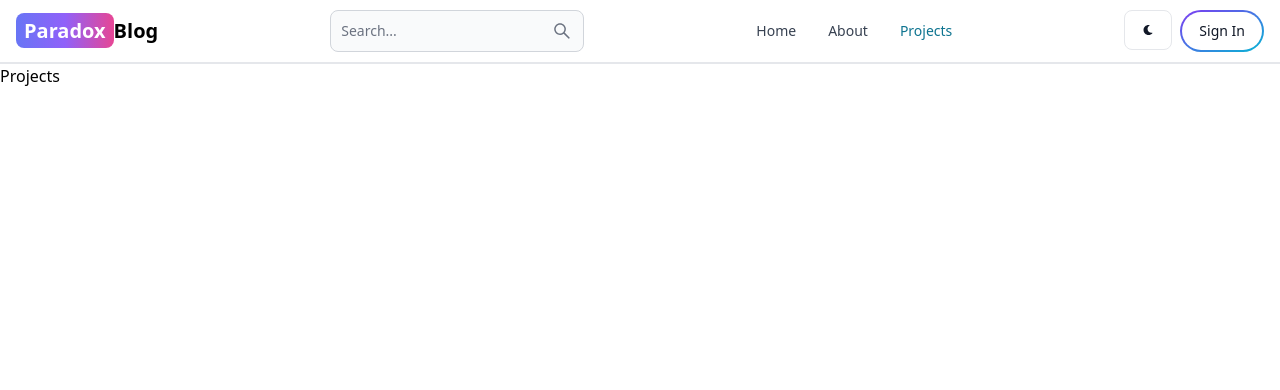
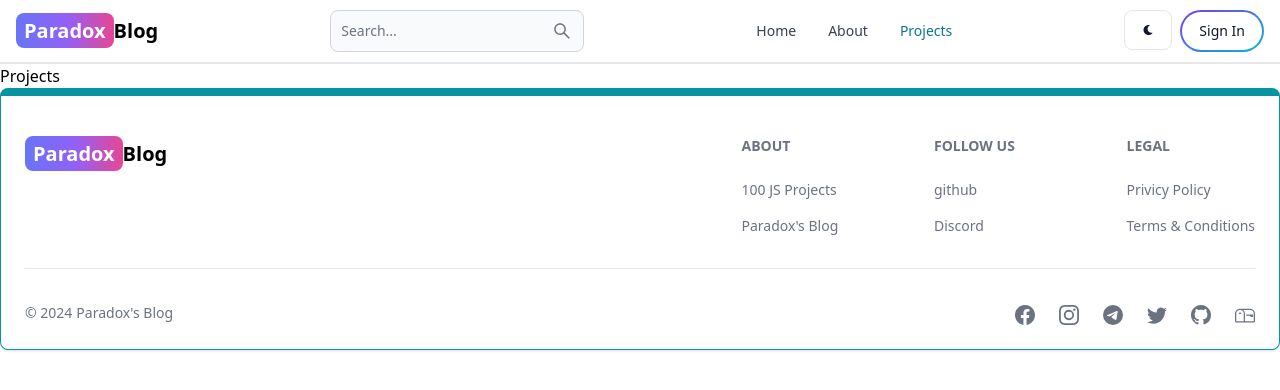
Before and after one commit to Paradox2024-github/MERN-blog-website, a React (Vite) app in the folder client/: page /projects in a window 1280 px wide. Shown: the top 390 px of the page. Built offline with nearby package versions, Linux system fonts and the light colour scheme.

Commit message:
create and footer component

```diff
--- a/client/src/App.jsx
+++ b/client/src/App.jsx
@@ -7,6 +7,7 @@
 import Dashboard from './pages/Dashboard'
 import Projects from './pages/Projects'
 import Header from './components/Header'
+import Footer from './components/Footer'
 
 
 export default function App() {
@@ -22,6 +23,7 @@
         <Route path='/projects' element={<Projects />} />
 
       </Routes>
+      <Footer />
 
     </BrowserRouter>
   )
--- /dev/null
+++ b/client/src/components/Footer.jsx
@@ -0,0 +1,93 @@
+import React from 'react'
+import { Footer } from 'flowbite-react'
+import { Link } from 'react-router-dom'
+import {BsFacebook, BsInstagram, BsTwitter, BsGithub, BsTelegram, BsMailbox } from 'react-icons/bs'
+export default function FooterCom() {
+  return (
+  <Footer container className = 'border border-t-8 border-teal-500'>
+    <div className='w-full max-w-7xl mx-auto'>
+        <div className='grid w-full justify-between sm:flex md:grid-cols-1'>
+            <div className='mt-5'>
+                <Link
+                    to="/"
+                    className="self-center whitespace-nowrap text-sm sm:text-xl font-semibold dark:text-white"
+                >
+                    <span className="px-2 py-1 bg-gradient-to-r from-indigo-500 via-purple-500 to-pink-500 rounded-lg text-white">
+                    Paradox
+                    </span>
+                    Blog
+                </Link>
+            </div>
+            <div className='grid grid-cols-2 gap-8 sm: mt-4 sm:grid-cols-3 sm:gap-16'>
+                <div>
+                    <Footer.Title title='About' />
+                    <Footer.LinkGroup col>
+                        <Footer.Link
+                            href='https:/www.100jsprojects.com'
+                            target='_blank'
+                            rel='noopener noreferrer'
+                        >
+                            100 JS Projects
+                        </Footer.Link>
+                        <Footer.Link
+                            href='/about'
+                            target='_blank'
+                            rel='noopener noreferrer'
+                        >
+                            Paradox's Blog
+                        </Footer.Link>
+                    </Footer.LinkGroup>
+                </div>
+                <div>
+                    <Footer.Title title='Follow us' />
+                    <Footer.LinkGroup col>
+                        <Footer.Link
+                            href='https://github.com/Paradox2024-github'
+                            target='_blank'
+                            rel='noopener noreferrer'
+                        >
+                            github
+                        </Footer.Link>
+                        <Footer.Link
+                            href='#'
+
+                        >
+                            Discord
+                        </Footer.Link>
+                    </Footer.LinkGroup>
+                </div>
+                <div>
+                    <Footer.Title title='LEGAL' />
+                    <Footer.LinkGroup col>
+                        <Footer.Link
+                            href='#'
+
+                        >
+                            Privicy Policy
+                        </Footer.Link>
+                        <Footer.Link
+                            href='#'
+
+                        >
+                            Terms & Conditions
+                        </Footer.Link>
+                    </Footer.LinkGroup>
+                </div>
+            </div>
+        </div>
+        <Footer.Divider />
+        <div className='w-full sm:flex sm:items-center sm:justify-between'>
+            <Footer.Copyright href='#' by = "Paradox's Blog" year={new Date().getFullYear()} />
+            <div className='flex gap-6 sm:mt-1 mt-4 sm:justify-center'>
+                <Footer.Icon href='#' icon={BsFacebook} />
+                <Footer.Icon href='#' icon={BsInstagram} />
+                <Footer.Icon href='#' icon={BsTelegram} />
+                <Footer.Icon href='#' icon={BsTwitter} />
+                <Footer.Icon href='https://github.com/Paradox2024-github' icon={BsGithub} />
+                <Footer.Icon href='#' icon={BsMailbox} />
+
+            </div>
+        </div>
+    </div>
+  </Footer>)
+}
```
